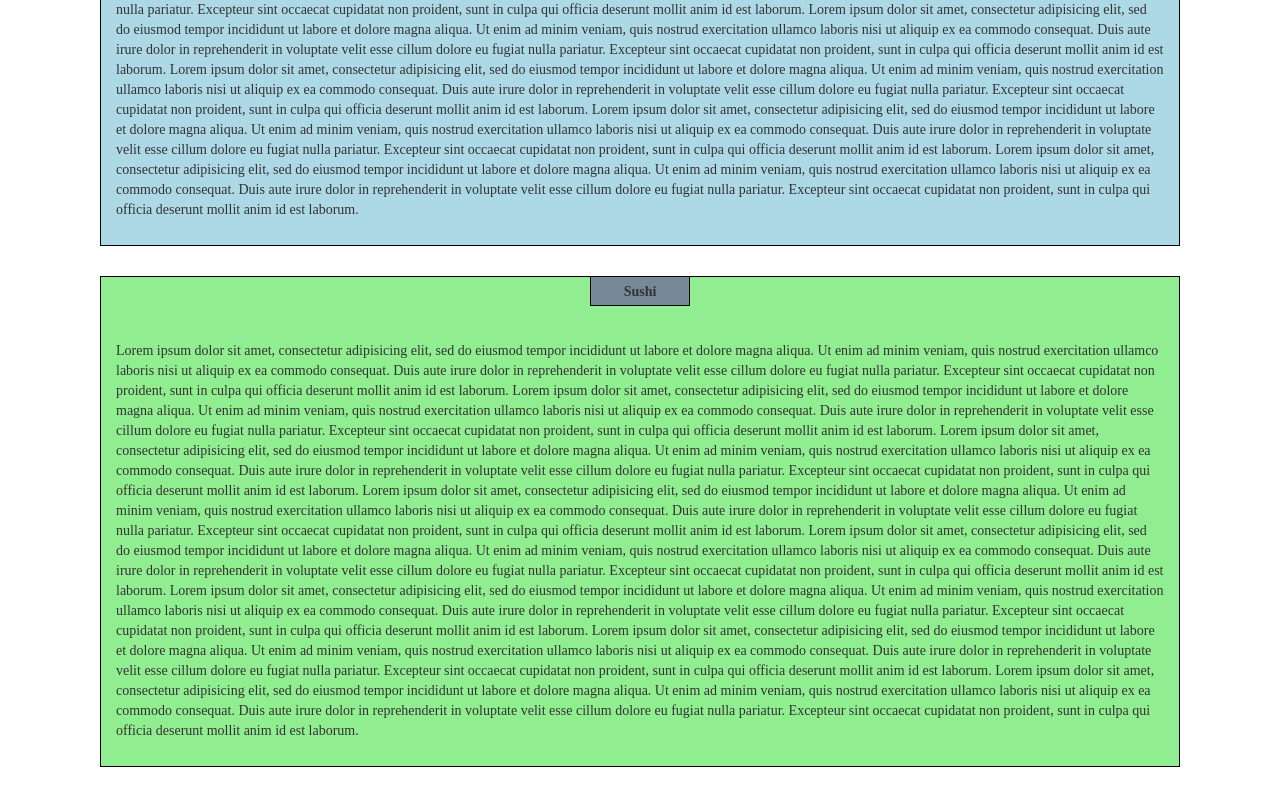
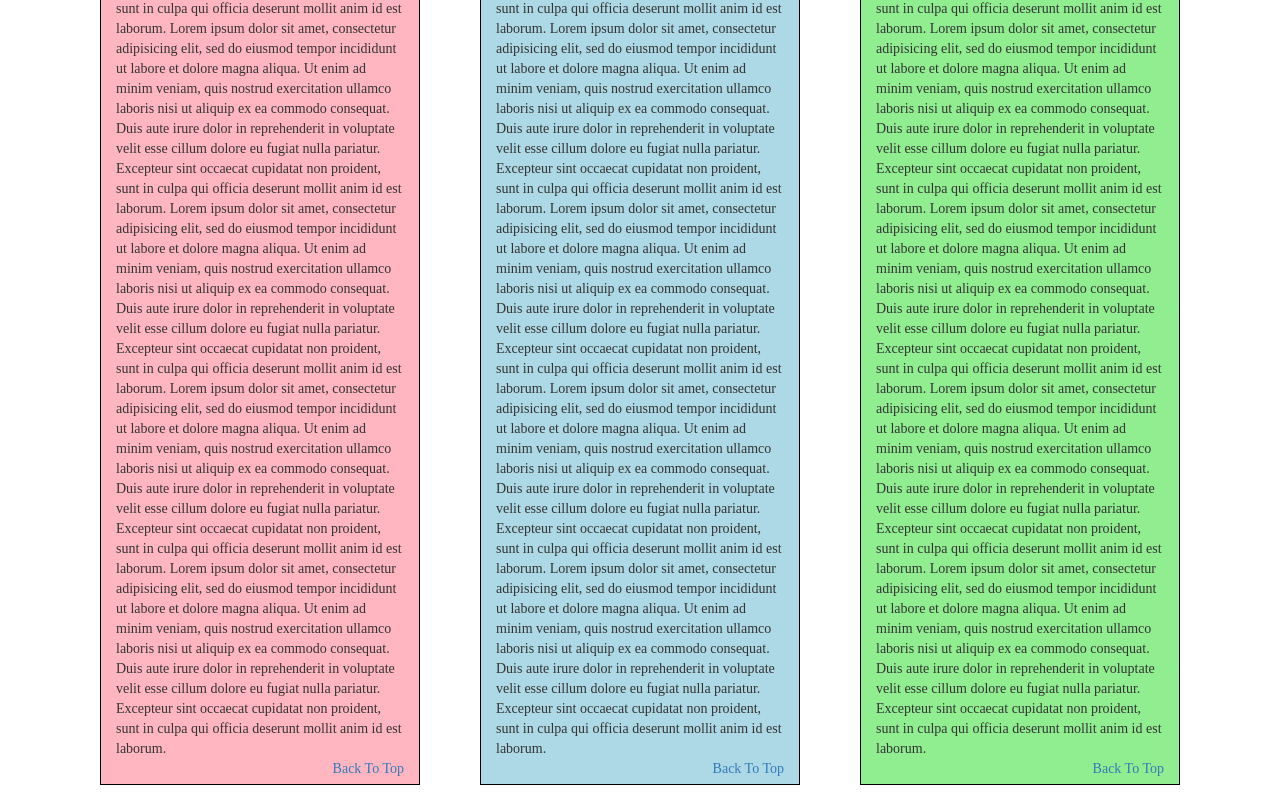
Before and after one commit to JijoJoyAntony/Coursera-Assignment, a plain HTML site: page modue3-solution/index.html in a window 1280 px wide. Shown: the part 974-1774 px from the top of the page. Drawn offline with Linux system fonts and the light colour scheme.

Commit message:
small-update

```diff
--- a/modue3-solution/css/styles.css
+++ b/modue3-solution/css/styles.css
@@ -46,7 +46,6 @@ h1{
 
 h2{
   color: black;
-  text-align: center;
   margin-bottom: 40px;
   margin-top: 40px;
 }
@@ -104,3 +103,15 @@ p{
   margin: -1px auto 0 auto;
   background-color: lightslategray;
 }
+ .p1 , .p2, .p3{
+  position: relative;
+ }
+
+.text-right {
+  position: absolute;
+  right: 15px;
+  bottom: 5px;
+}
+a:link{
+text-decoration: none;
+}
--- a/modue3-solution/index.html
+++ b/modue3-solution/index.html
@@ -50,9 +50,9 @@
               </nav>
          </header>
 
-<h2>Our Menu</h2>
+<h2 class="text-center">Our Menu</h2>
   <div class="container">
-    <div class="col-xs-12">
+    <div class="col-md-4 col-sm-6 col-xs-12">
       <div class="p1">
               <div id="chicken">Chicken</div>
                  <p>Lorem ipsum dolor sit amet, consectetur adipisicing elit, sed do eiusmod
@@ -103,11 +103,13 @@
                  consequat. Duis aute irure dolor in reprehenderit in voluptate velit esse
                  cillum dolore eu fugiat nulla pariatur. Excepteur sint occaecat cupidatat non
                  proident, sunt in culpa qui officia deserunt mollit anim id est laborum.
+                 <span class="text-right"><a href="index.html">Back To Top</a></span>
                  </p>
+
       </div>
     </div>
 
-    <div class="col-xs-12">
+    <div class="col-md-4 col-sm-6 col-xs-12">
             <div class="p2">
               <div id="beef">Beef</div>
                 <p>Lorem ipsum dolor sit amet, consectetur adipisicing elit, sed do eiusmod
@@ -158,11 +160,12 @@
                  consequat. Duis aute irure dolor in reprehenderit in voluptate velit esse
                  cillum dolore eu fugiat nulla pariatur. Excepteur sint occaecat cupidatat non
                  proident, sunt in culpa qui officia deserunt mollit anim id est laborum.
+                 <span class="text-right"><a href="index.html">Back To Top</a></span>
                 </p>
             </div>
     </div>
 
-    <div class="col-xs-12">
+    <div class="col-md-4 col-sm-12 col-xs-12">
             <div class="p3">
             <div id="sushi">Sushi</div>
                 <p>Lorem ipsum dolor sit amet, consectetur adipisicing elit, sed do eiusmod
@@ -213,6 +216,7 @@
                  consequat. Duis aute irure dolor in reprehenderit in voluptate velit esse
                  cillum dolore eu fugiat nulla pariatur. Excepteur sint occaecat cupidatat non
                  proident, sunt in culpa qui officia deserunt mollit anim id est laborum.
+                 <span class="text-right"><a href="index.html">Back To Top</a></span>
                 </p>
             </div>
     </div>
```
Also changed, not shown: 1 other file.
